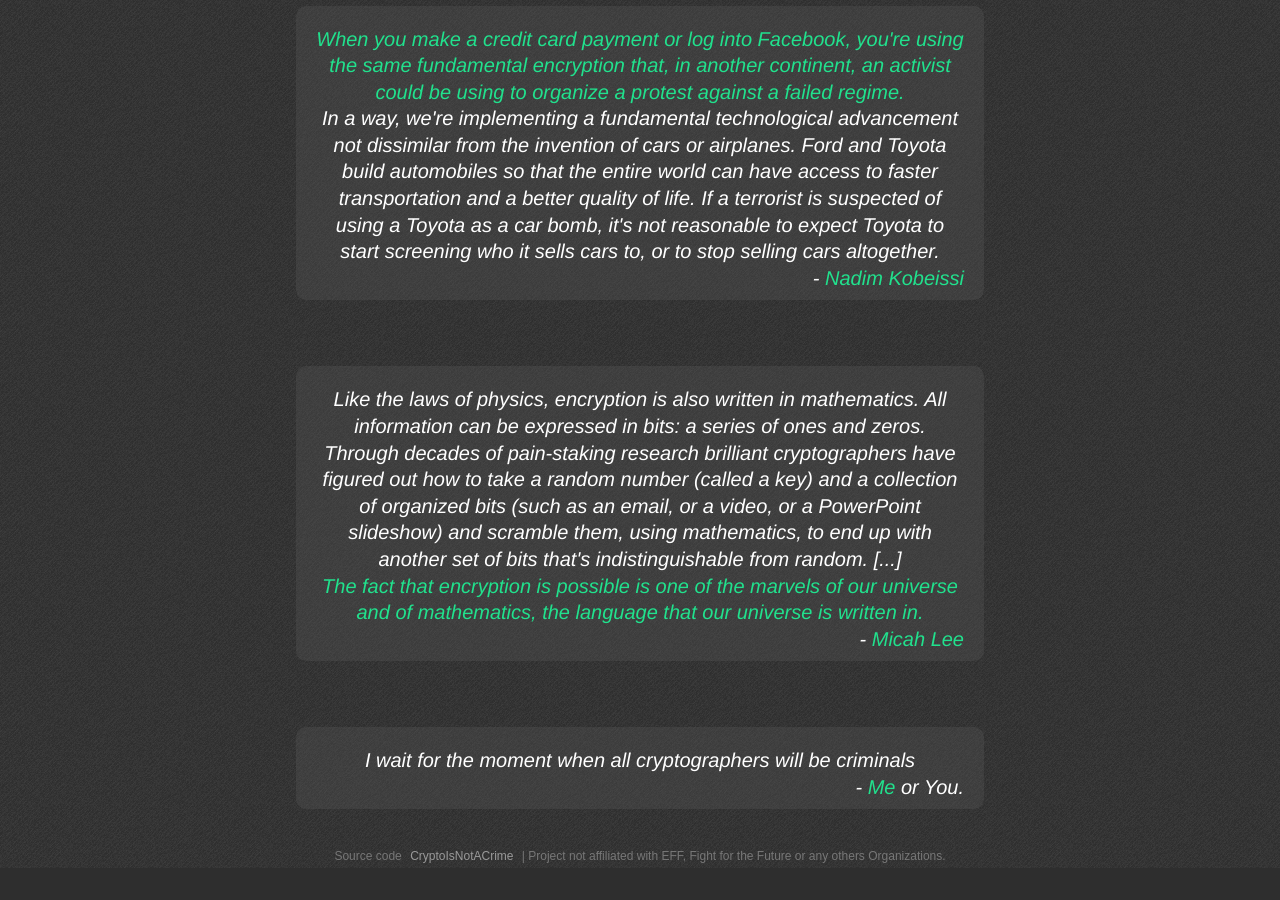
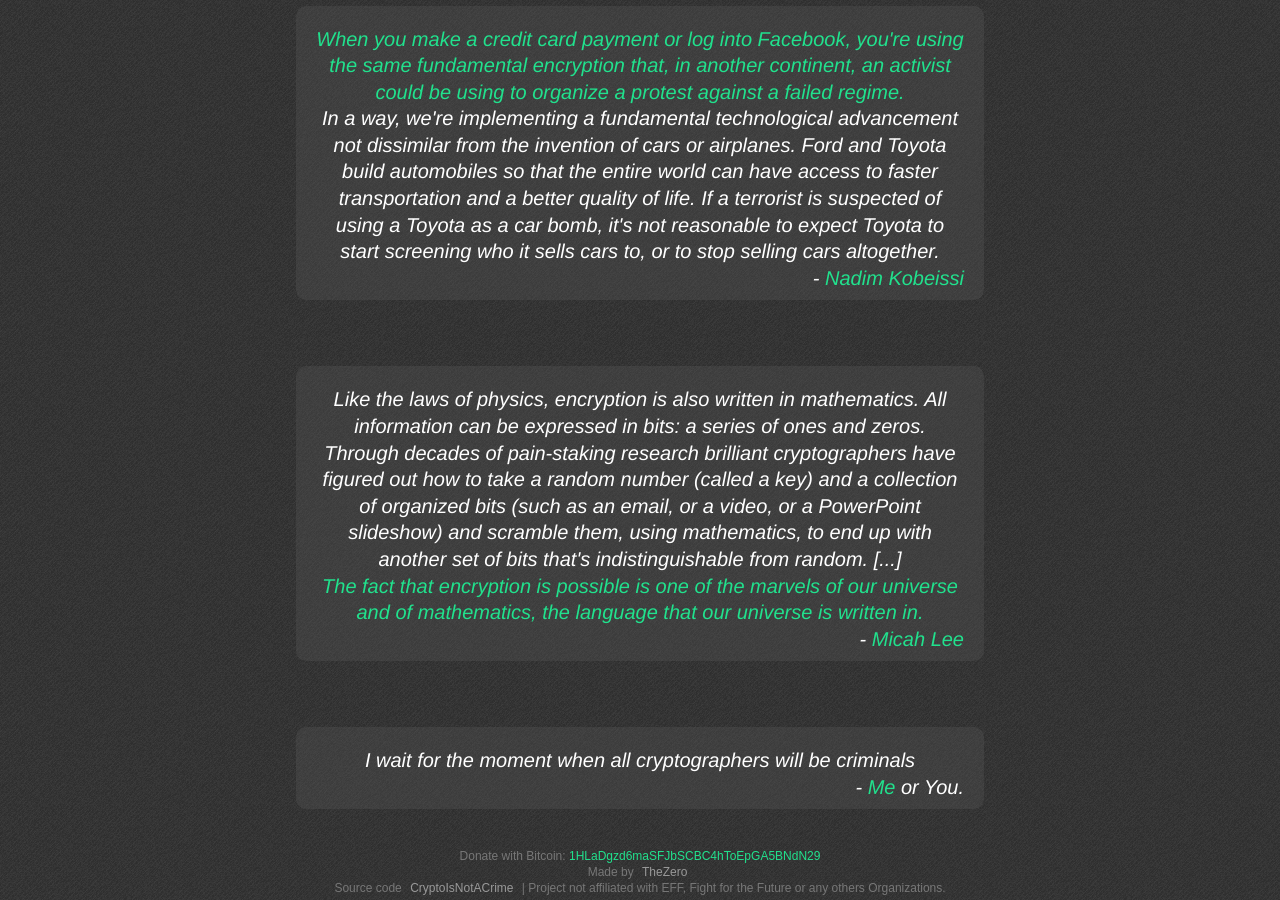
Before and after one commit to TheZ3ro/cryptoisnotacrime, a plain HTML site: page index.html in a window 1280 px wide. Shown: the part 991-1891 px from the top of the page. Before the commit the page ends 1859 px from the top, so only its background shows below. Drawn offline with Linux system fonts and the light colour scheme.

Commit message:
donation

```diff
--- a/index.html
+++ b/index.html
@@ -76,7 +76,7 @@
       </div>
     </div>
     <footer>
-      <p id="footer">Source code <a href="https://github.com/TheZ3ro/cyberspying/">CryptoIsNotACrime</a> | Project not affiliated with EFF, Fight for the Future or any others Organizations.</p>
+      <p id="footer">Donate with Bitcoin: <span class="highlight">1HLaDgzd6maSFJbSCBC4hToEpGA5BNdN29</span><br/>Made by <a href="https://thezero.org">TheZero</a><br/>Source code <a href="https://github.com/TheZ3ro/cyberspying/">CryptoIsNotACrime</a> | Project not affiliated with EFF, Fight for the Future or any others Organizations.</p>
     </footer>
   </body>
 </html>
```
